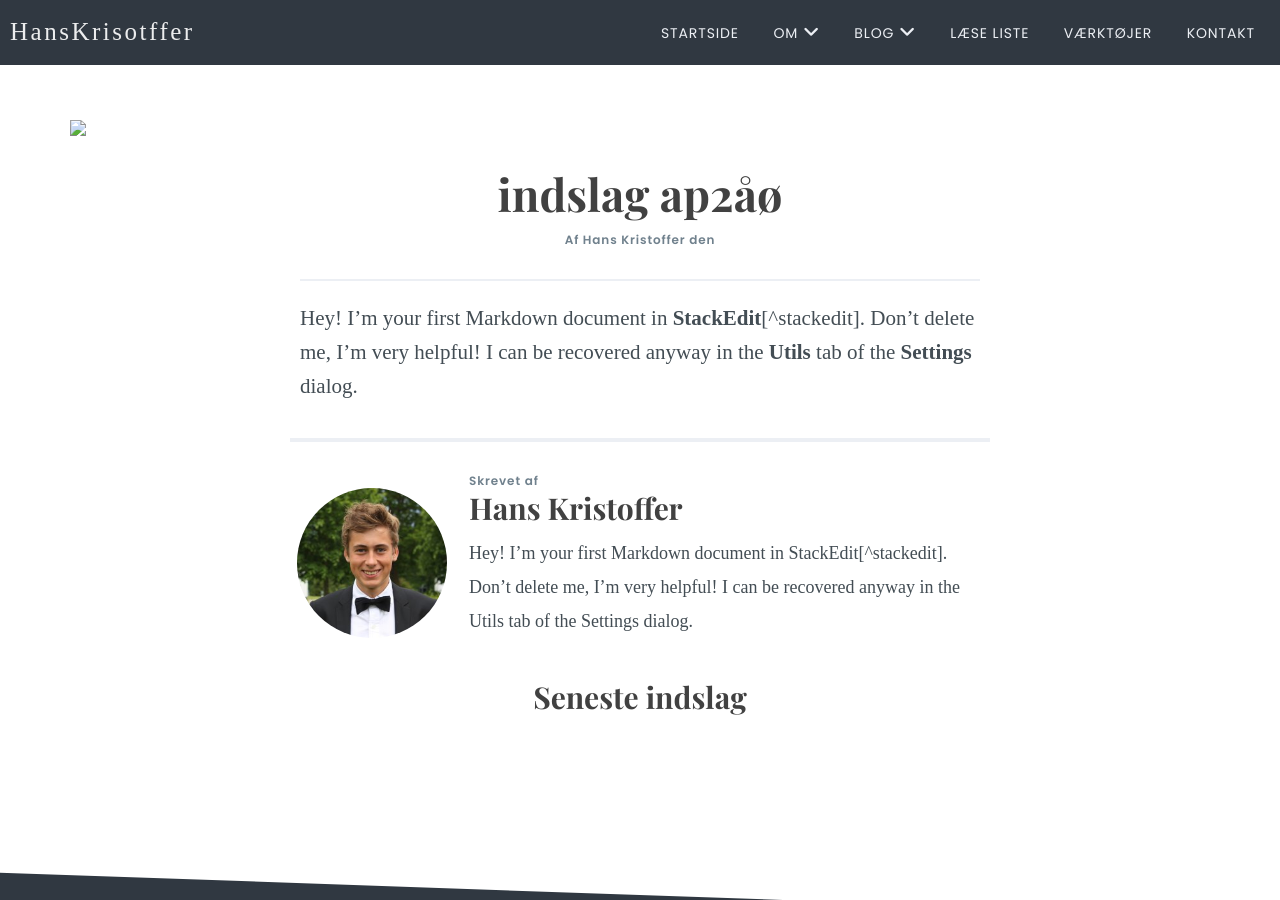
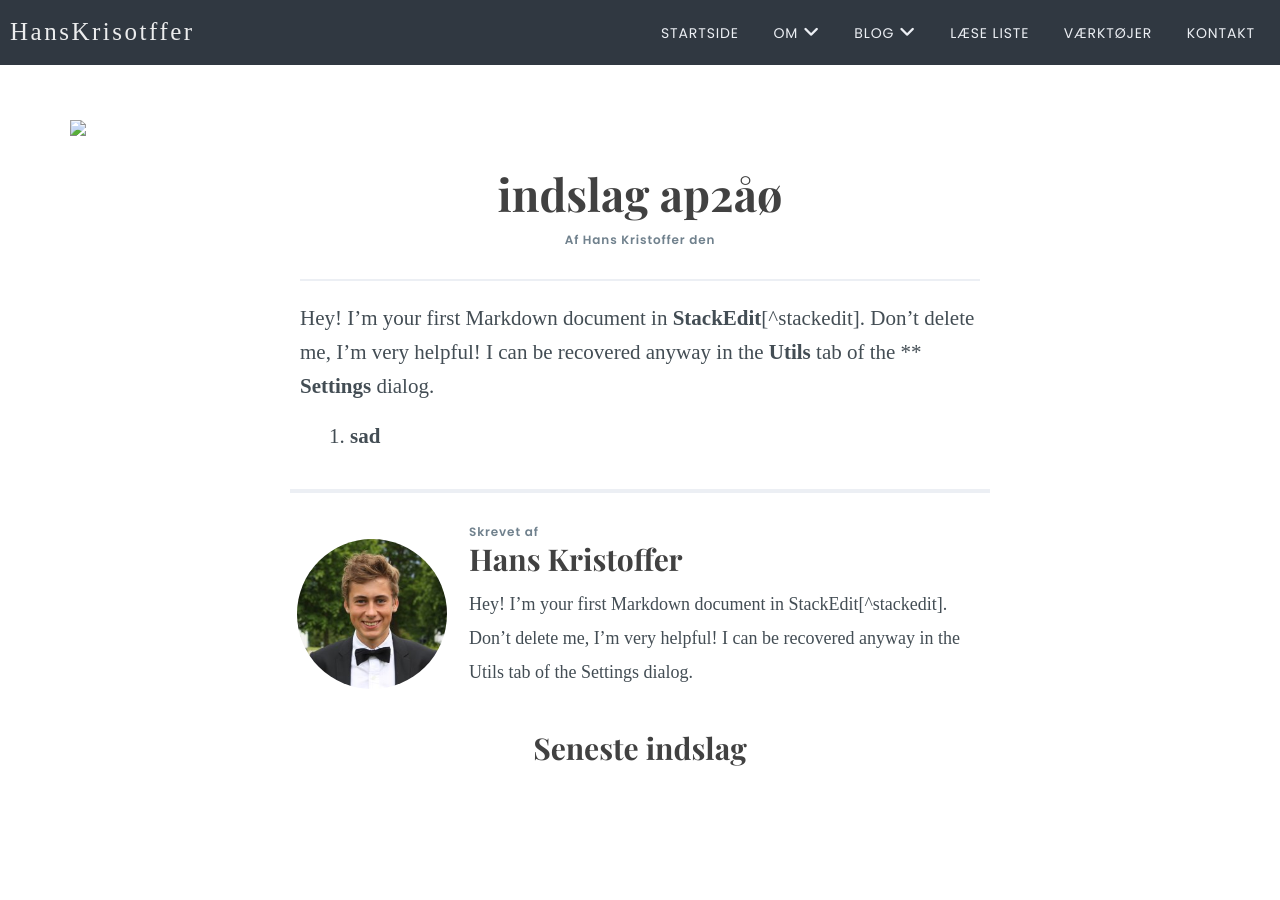
Before and after one commit to jsdelivrbot/hanskris, a Jekyll site: the page built from _blog-posts/indslag2-å-ø.md, in a window 1280 px wide and 900 px high. Built offline with Jekyll 4.4.1, drawn with Linux system fonts in a browser that asks for light colours; nearby versions of some CDN libraries; some web fonts are replaced; some of the changed lines change nothing that is shown.

Commit message:
Update from Forestry.io - indslag2-å-ø.md

```diff
--- a/_blog-posts/indslag2-å-ø.md
+++ b/_blog-posts/indslag2-å-ø.md
@@ -2,9 +2,18 @@
 title: indslag ap2åø
 kategori: Iværksætter
 description: Test page
-dato: 2016-02-24 00:00:00 Z
+dato: '2016-02-24T00:00:00.000+00:00'
 cover_image: assets/img/hans_kristoffer.jpg
 image: "/assets/img/pages/laese-liste.jpg"
+date: '2017-06-11T13:24:45.609+00:00'
+blog-kategorier: _blog-kategorier/ivaerksaetter.md
+post_image: ''
+meta-beskrivelse: ''
+post_date: ''
+layout: blog-post
 ---
 
-Hey! I'm your first Markdown document in **StackEdit**[^stackedit]. Don't delete me, I'm very helpful! I can be recovered anyway in the **Utils** tab of the <i class="icon-cog"></i> **Settings** dialog.
+
+Hey! I'm your first Markdown document in **StackEdit**[^stackedit]. Don't delete me, I'm very helpful! I can be recovered anyway in the **Utils** tab of the ** **Settings** dialog.
+
+1. **sad**
```
